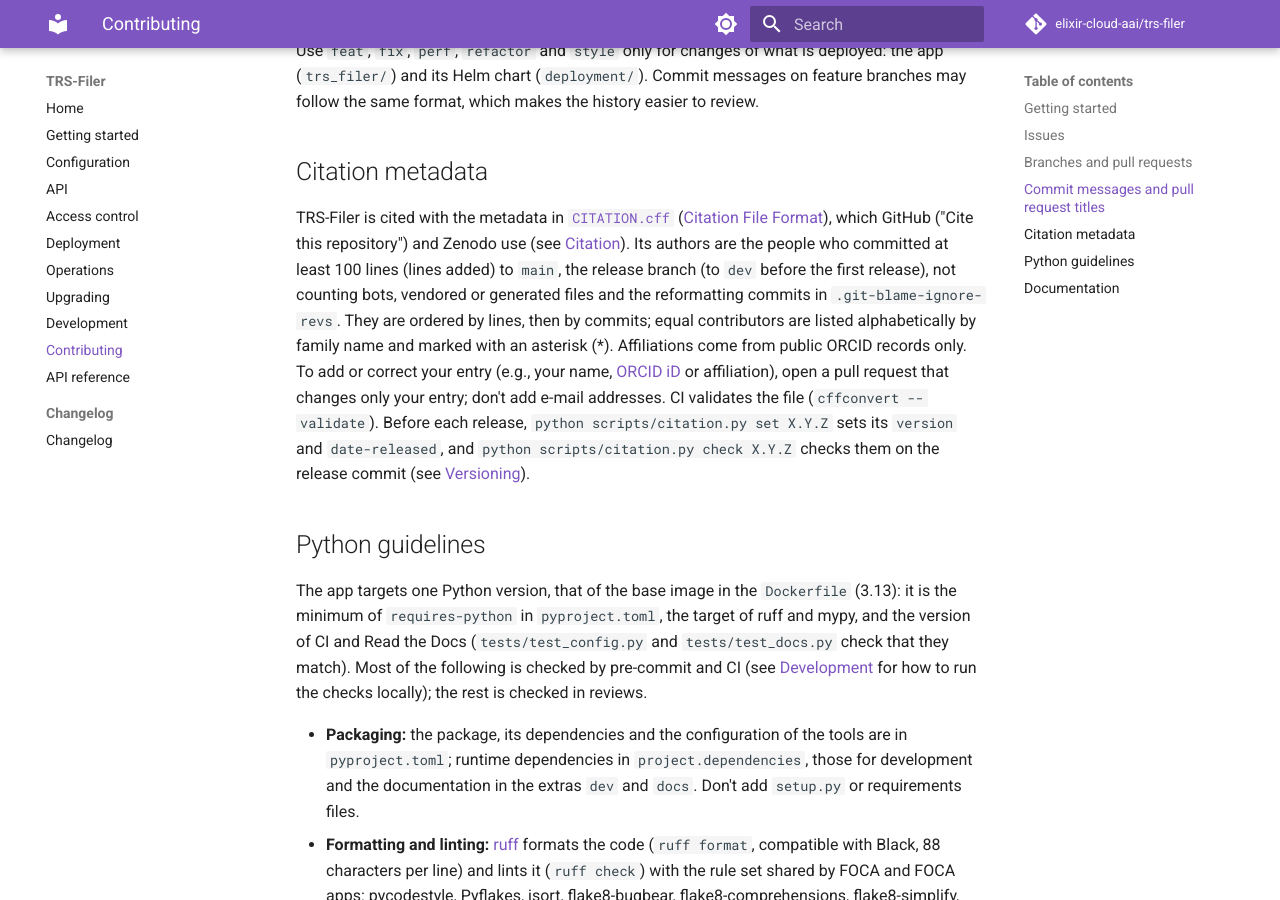
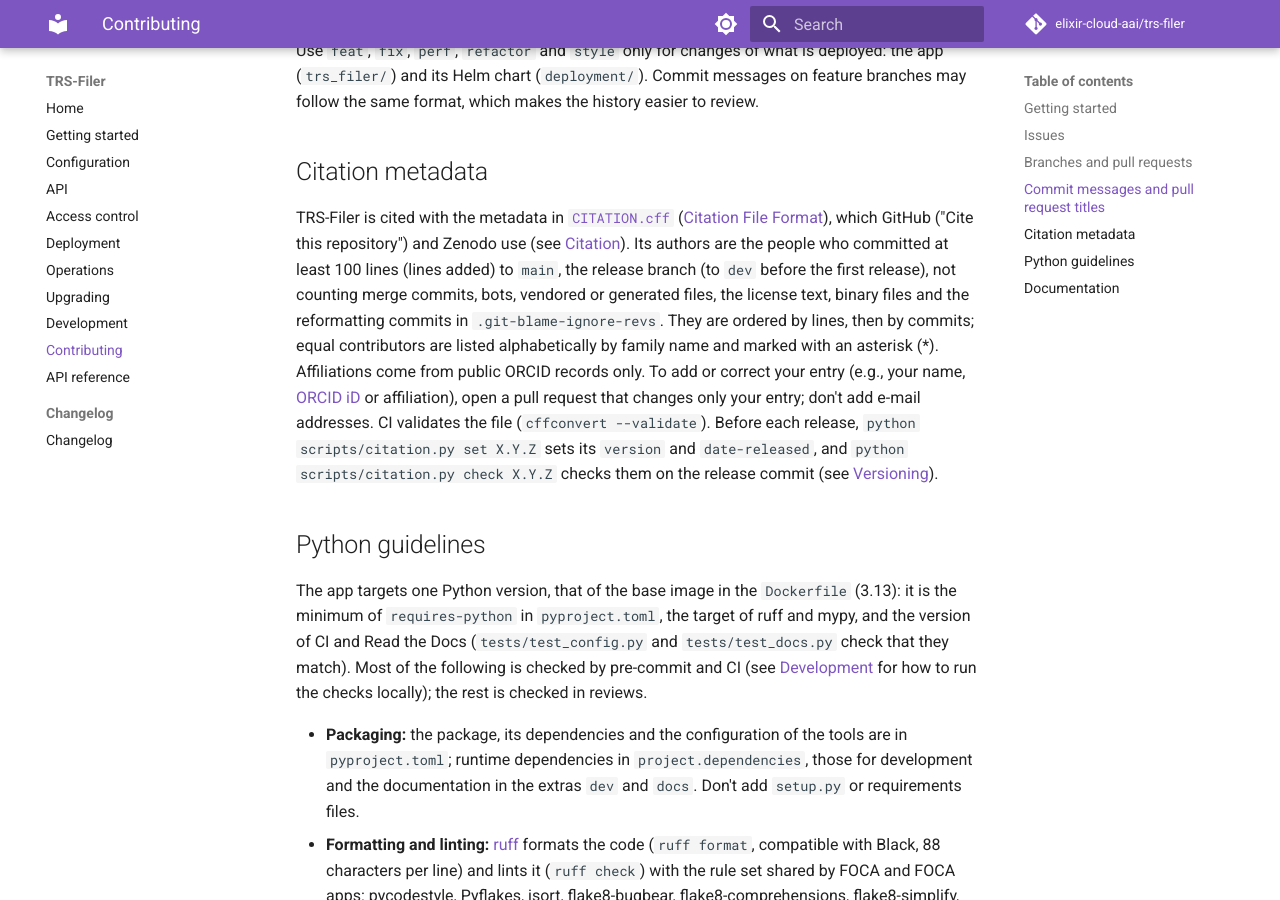
Before and after one commit to elixir-cloud-aai/trs-filer, an MkDocs documentation site: the page built from docs/contributing.md, in a window 1280 px wide and 900 px high, scrolled down 2484 px. Built offline with MkDocs 1.6.1 and Material for MkDocs 9.7.7, drawn with Linux system fonts in a browser that asks for light colours; comment, search, counter and statistics services are not loaded.

Commit message:
docs: complete the authorship and version notes
List all exclusions of the authorship threshold (merge commits, the
license text, binary files), as applied, and say in the setuptools-scm
comment that the citation metadata repeats the tag's version.

Co-Authored-By: Claude Opus 5.5 <noreply@anthropic.com>

```diff
--- a/docs/contributing.md
+++ b/docs/contributing.md
@@ -112,8 +112,9 @@ TRS-Filer is cited with the metadata in
 GitHub ("Cite this repository") and Zenodo use (see
 [Citation](index.md#citation)). Its authors are the people who committed at
 least 100 lines (lines added) to `main`, the release branch (to `dev` before
-the first release), not counting bots, vendored or generated files and the
-reformatting commits in `.git-blame-ignore-revs`. They are ordered by
+the first release), not counting merge commits, bots, vendored or generated
+files, the license text, binary files and the reformatting commits in
+`.git-blame-ignore-revs`. They are ordered by
 lines, then by commits; equal contributors are listed alphabetically by
 family name and marked with an asterisk (*). Affiliations come from public
 ORCID records only. To add or correct your entry (e.g., your name, [ORCID
--- a/pyproject.toml
+++ b/pyproject.toml
@@ -155,7 +155,8 @@ Issues = "https://github.com/elixir-cloud-aai/trs-filer/issues"
 Documentation = "https://trs-filer.readthedocs.io"
 
 [tool.setuptools_scm]
-# Version from Git tags (`vX.Y.Z`), the only place it is stored; builds
+# Version from Git tags (`vX.Y.Z`), its source (`CITATION.cff` repeats it
+# for releases, see "Versioning" in `docs/development.md`); builds
 # without Git metadata (e.g., Docker builds, which get no `.git`) report the
 # fallback unless `SETUPTOOLS_SCM_PRETEND_VERSION` is set
 fallback_version = "0.0.0.dev0"
```
